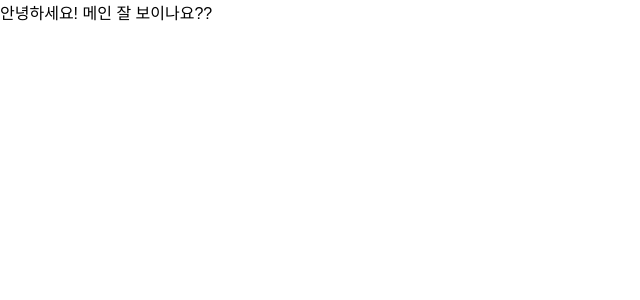
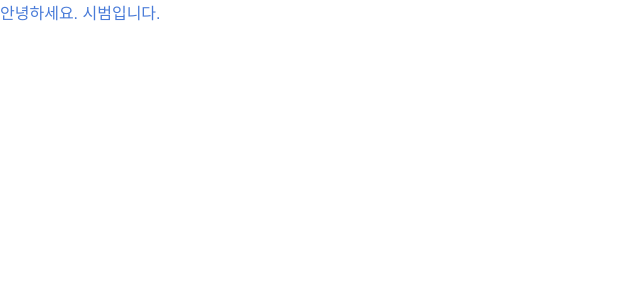
Before and after one commit to DahyeJang/agit-clone-FE, a React (Create React App) app: page / in a window 1280 px wide. Shown: the top 300 px of the page, without its empty margins (0-640 px from the left). Built offline with nearby package versions, Linux system fonts and the light colour scheme.

Commit message:
feat: 예시 추가

```diff
--- a/src/pages/Main.js
+++ b/src/pages/Main.js
@@ -1,7 +1,12 @@
 import React from "react";
+import styled from "styled-components";
 
 const Main = () => {
-  return <div>안녕하세요! 메인 잘 보이나요??</div>;
+  return <StDiv>안녕하세요. 시범입니다.</StDiv>;
 };
 
+const StDiv = styled.div`
+  color: var(--color-point-blue);
+`;
+
 export default Main;
```
